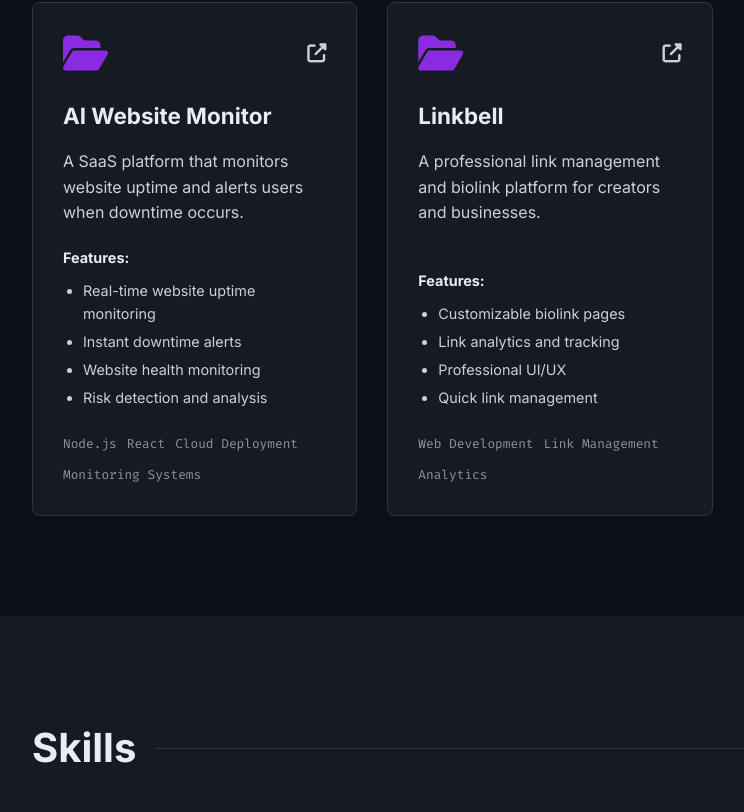
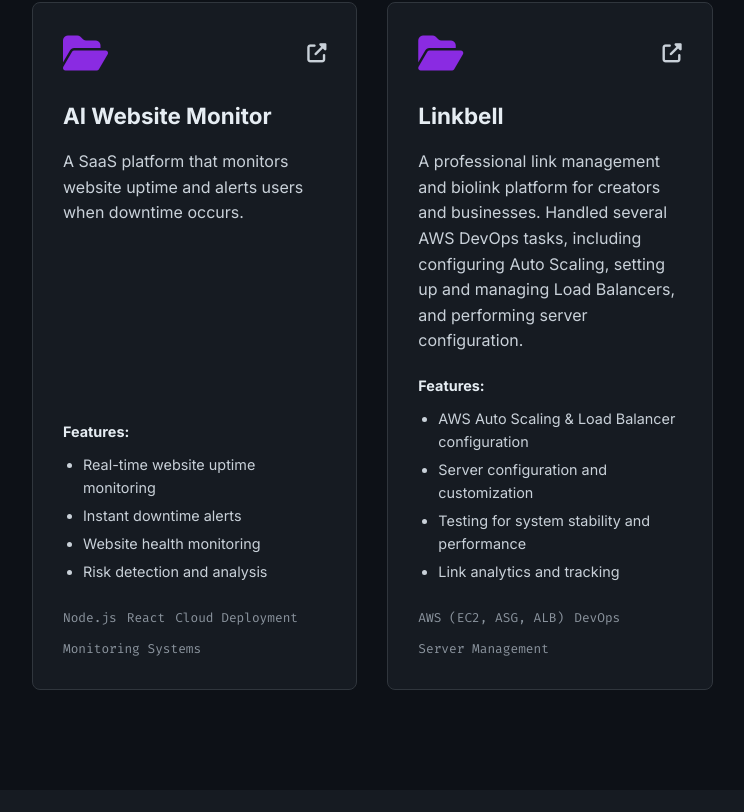
Before and after one commit to Satyam039/Portfolio, a plain HTML site: page index.html in a window 1280 px wide. Shown: the part 3348-4160 px from the top of the page, without its empty margins (90-834 px from the left). Drawn offline with Linux system fonts and the light colour scheme.

Commit message:
Enhance Linkbell project details and add Kubernetes to skills

```diff
--- a/index.html
+++ b/index.html
@@ -234,20 +234,21 @@
                     </div>
                     <h3 class="project-title">Linkbell</h3>
                     <p class="project-description">A professional link management and biolink platform for creators and
-                        businesses.</p>
+                        businesses. Handled several AWS DevOps tasks, including configuring Auto Scaling, setting up and
+                        managing Load Balancers, and performing server configuration.</p>
                     <div class="project-features">
                         <h4>Features:</h4>
                         <ul>
-                            <li>Customizable biolink pages</li>
+                            <li>AWS Auto Scaling & Load Balancer configuration</li>
+                            <li>Server configuration and customization</li>
+                            <li>Testing for system stability and performance</li>
                             <li>Link analytics and tracking</li>
-                            <li>Professional UI/UX</li>
-                            <li>Quick link management</li>
                         </ul>
                     </div>
                     <div class="project-tech">
-                        <span>Web Development</span>
-                        <span>Link Management</span>
-                        <span>Analytics</span>
+                        <span>AWS (EC2, ASG, ALB)</span>
+                        <span>DevOps</span>
+                        <span>Server Management</span>
                     </div>
                 </div>
 
@@ -264,6 +265,7 @@
                 <div class="skill-category">
                     <h3><i class="fas fa-infinity"></i> DevOps</h3>
                     <div class="skill-tags">
+                        <span>Kubernetes</span>
                         <span>CI/CD</span>
                         <span>Infrastructure Monitoring</span>
                         <span>Deployment Automation</span>
```
